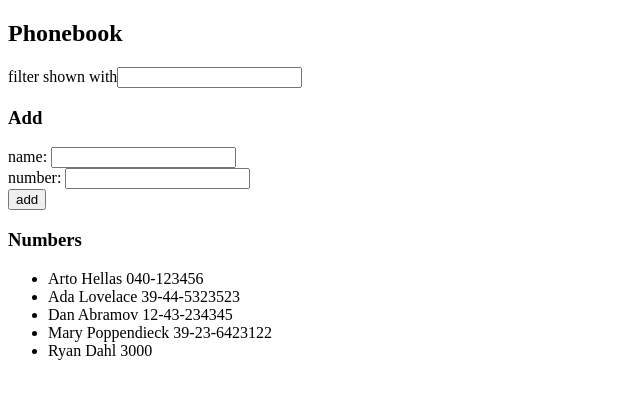
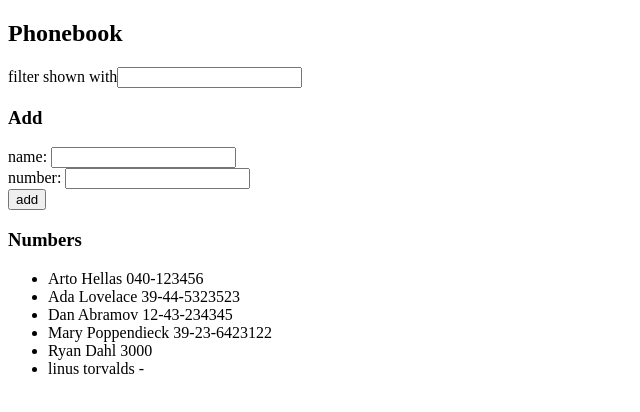
Before and after one commit to haadi05/fullstack-open, a React (Vite) app in the folder part2/phonebook/: page / in a window 1280 px wide. Shown: the top 412 px of the page, without its empty margins (0-640 px from the left). Built offline with nearby package versions, Linux system fonts and the light colour scheme; data requests are answered from the project's data file.

Commit message:
Exercise-2.13

```diff
--- a/part2/phonebook/db.json
+++ b/part2/phonebook/db.json
@@ -24,6 +24,11 @@
       "id": "05d8",
       "name": "Ryan Dahl",
       "number": "3000"
+    },
+    {
+      "id": "d914",
+      "name": "linus torvalds",
+      "number": "-"
     }
   ],
   "$schema": "./node_modules/json-server/schema.json"
--- a/part2/phonebook/src/App.jsx
+++ b/part2/phonebook/src/App.jsx
@@ -2,7 +2,7 @@ import { useEffect, useState } from "react";
 import Filter from "./components/Filter";
 import Persons from "./components/Persons";
 import PersonForm from "./components/PersonForm";
-import axios from "axios";
+import phonebook from "./services/phonebook";
 
 const App = () => {
   const [persons, setPersons] = useState([]);
@@ -10,9 +10,10 @@ const App = () => {
   const [newNumber, setNewNumber] = useState("");
   const [search, setSearch] = useState("");
 
+  // get
   useEffect(() => {
-    axios.get("http://localhost:3001/persons").then((res) => {
-      setPersons(res.data);
+    phonebook.getAll().then((fetchedPhonebook) => {
+      setPersons(fetchedPhonebook);
     });
   }, []);
 
@@ -28,8 +29,9 @@ const App = () => {
         name: newName,
         number: newNumber,
       };
-      axios.post("http://localhost:3001/persons", personObj).then((res) => {
-        setPersons(persons.concat(res.data));
+      // post
+      phonebook.create(personObj).then((returnedPhonebook) => {
+        setPersons(persons.concat(returnedPhonebook));
         setNewName("");
         setNewNumber("");
       });
--- /dev/null
+++ b/part2/phonebook/src/services/phonebook.js
@@ -0,0 +1,17 @@
+import axios from "axios";
+const baseUrl = "http://localhost:3001/persons";
+
+const getAll = () => {
+  const request = axios.get(baseUrl);
+  return request.then((res) => res.data);
+};
+
+const create = (newObject) => {
+  const request = axios.post(baseUrl, newObject);
+  return request.then((res) => res.data);
+};
+
+export default {
+  getAll,
+  create,
+};
```
